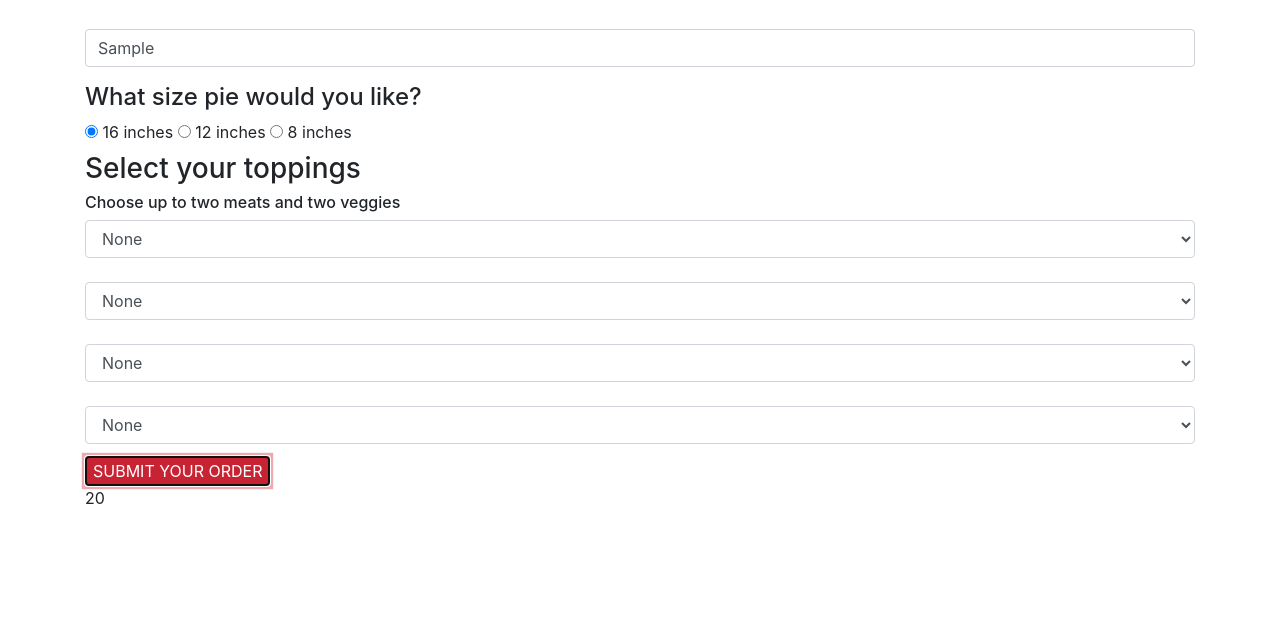
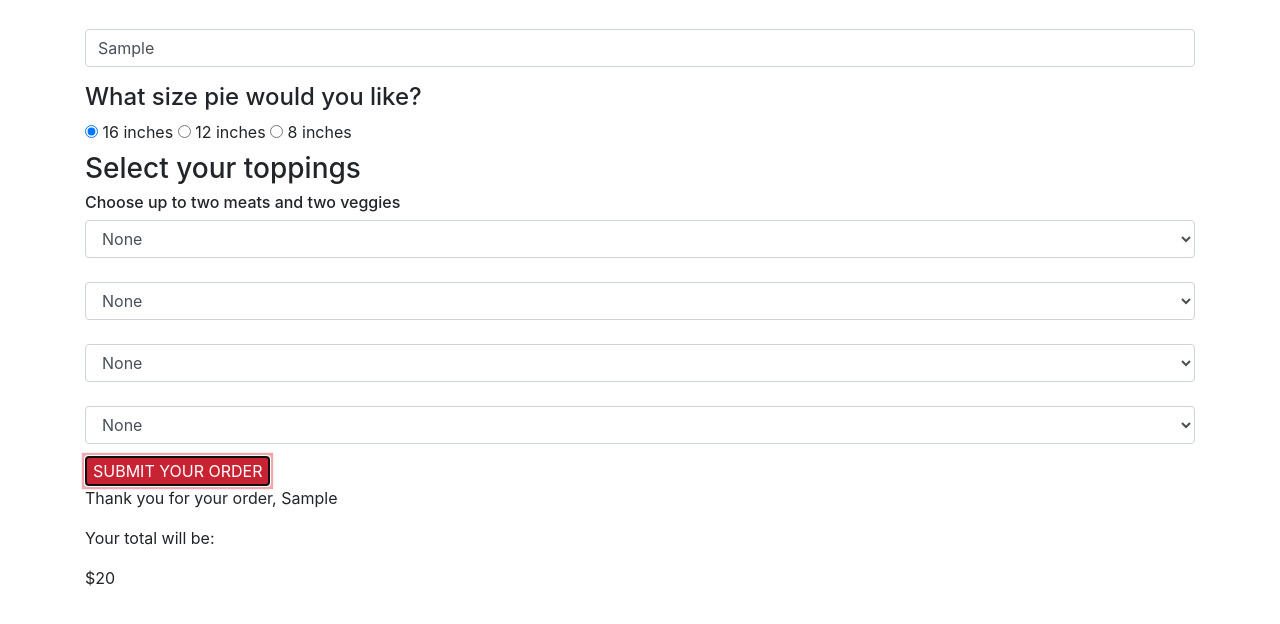
Before and after one commit to bendunhampdx/138pizza, a plain HTML site: page index.html in a window 1280 px wide. Both pictures are taken after typing "Sample" into the empty fields and a click on the button "SUBMIT YOUR ORDER". Shown: the part 88-712 px from the top of the page. Drawn offline with Linux system fonts and the light colour scheme.

Commit message:
update UI logic to hide/show price/message

```diff
--- a/css/styles.css
+++ b/css/styles.css
@@ -1,3 +1,7 @@
 .btn-danger {
   margin-top: 12px;
 }
+
+.display {
+  display: none;
+}
--- a/index.html
+++ b/index.html
@@ -66,9 +66,14 @@
       <button type="submit" class="btn-danger">SUBMIT YOUR ORDER</button>
     </form>
 
+
+
+    <p class="display">Thank you for your order, <span class="message"></span></p>
+    <p class="display">Your total will be:
     <div id="output">
 
     </div>
+    </p>
 
   </div>
 </body>
--- a/js/scripts.js
+++ b/js/scripts.js
@@ -69,6 +69,8 @@ $(document).ready(function() {
     let zaVeg2 = $("#veggie2").val();
     let order = new Order(pizzaSize, zaMeat1, zaMeat2, zaVeg1, zaVeg2)
     order.orderPrice();
-    $('#output').text(order.price)
+    $('#output').text(order.price).prepend("$")
+    $(".message").text(nameInput)
+    $(".display").show();
   })
 })
```
